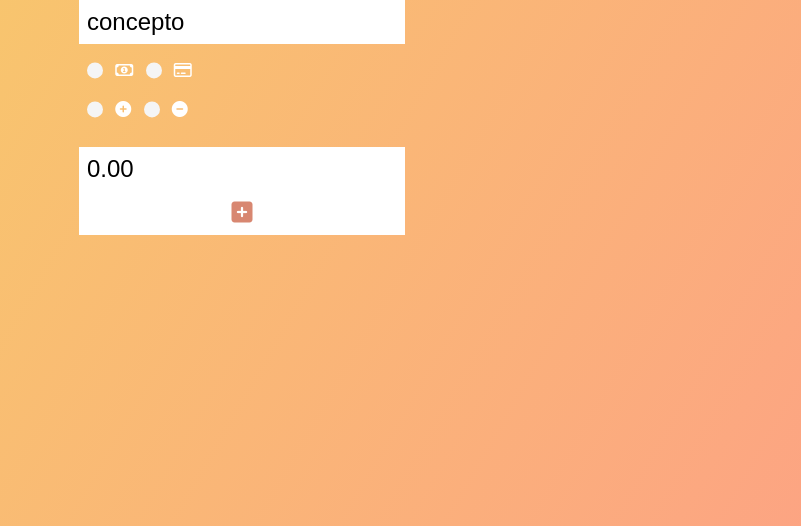
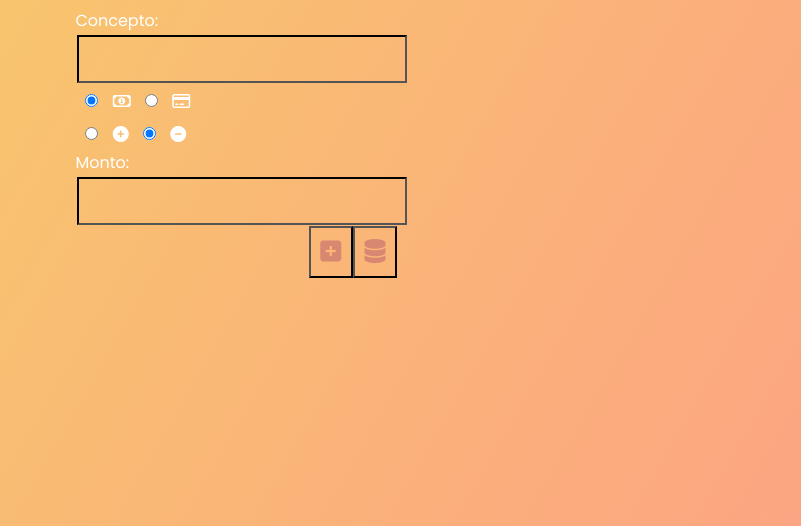
Before and after one commit to JLuissp/pFinanceAPI, a Flask app: page / in a window 1280 px wide. Shown: the part 160-686 px from the top of the page, without its empty margins (398-1199 px from the left). Run offline with Flask 2, Linux system fonts and the light colour scheme.

Commit message:
agosto 17 01:12

```diff
--- a/app.py
+++ b/app.py
@@ -4,7 +4,8 @@ from flask import Flask, request, jsonify, render_template
 from database.database import dataBase
 from sql_model import db, Transactions
 from datetime import datetime, date, timedelta, timezone
-
+import json
+import re
 PATH = 'database/pFinanceDB.sqlite3'
 
 _database = dataBase(PATH)
@@ -20,26 +21,42 @@ with app.app_context():
     db.create_all()
 
 
-@app.route('/')
+def extract_dict(s) -> list:
+    results = []
+    s_ = ' '.join(s.split('-,')).strip()
+    exp = re.compile(r'(\{.*?\})')
+    for i in exp.findall(s_):
+        try:
+            results.append(json.loads(i))
+        except json.JSONDecodeError:
+            pass
+    return results
+
+@app.route('/',methods=['GET', 'POST'])
 def home():
     return render_template('index.html')
 
 
 @app.route('/api/add_transaction', methods=['POST'])
 def addTransaction():
-    print(request.form)
     try:
-        transaction_date = datetime.now(tz=timezone(-timedelta(hours=5)))#.strftime("%Y-%m-%d %H:%M:%S")
-        concept = request.form["concepto"]
-        payment_method = int(request.form['payment-method'])
-        transaction_type = int(request.form['transaction-type'])
-        amount = float(request.form['amount'])
+        if request.method == 'POST':
+            json_items = request.form['transactions-json']
+            json_items = extract_dict(json_items)
+            for item in json_items:
 
-        single_transaction = Transactions(transaction_date, concept, payment_method, transaction_type, amount)
+                item['date'] = datetime.now(tz=timezone(-timedelta(hours=5)))#.strftime("%Y-%m-%d %H:%M:%S")
+                concept = item["concept"]
+                payment_method = int(item['pay_method'])
+                transaction_type = int(item['transaction_type'])
+                amount = float(item['amount'])
 
-        db.session.add(single_transaction)
-        db.session.commit()
+                single_transaction = Transactions(*(item['date'], concept, payment_method, transaction_type, amount))
+
+                db.session.add(single_transaction)
+            db.session.commit()
         return render_template('index.html')
+
     except Exception:
         exception('\n [SERVER] error in route /api/add_transaction')
         return jsonify({'msg':'no fue posbible añadir la transacción.'})
--- a/database/database.py
+++ b/database/database.py
@@ -52,5 +52,5 @@ if __name__ == '__main__':
     PATH = 'database/Transactions.sqlite3'
 
     #datetime.now(tz=timezone(-timedelta(hours=5))).strftime("%Y-%m-%d %H:%M:%S")
-    dataBase.create_db()
+    dataBase(PATH).create_db()
     print('done')
--- a/static/script.js
+++ b/static/script.js
@@ -2,31 +2,98 @@
 
 //selector
 const transactionInput = document.querySelector(".transaction-input");
-const transactionMethod = document.querySelector(".transaction-input-method");
-const transactionType = document.querySelector(".transaction-input-type");
+const transactionMethod = document.querySelectorAll("input[name=payment-method]");
+const transactionType = document.querySelectorAll("input[name=transaction-type]");
 const transactionAmout = document.querySelector(".transaction-input-amount");
 const transactionButton = document.querySelector(".transaction-button");
 const transactionList = document.querySelector(".transaction-list");
+const commitButton = document.querySelector(".submit-to-db-btn");
+var jsonItems = [];
 
 //event listeners
 transactionButton.addEventListener('click', addTransaction);
+transactionList.addEventListener('click',deleteSingleItem)
 
 //Functions
+
+
+function deleteSingleItem(e){
+    const item = e.target;
+    //delete transaction
+    if(item.classList[0]=='delete-btn'){
+        item.parentElement.remove();
+        console.log(transactionList);
+    }
+}
 
 function addTransaction(e) {
     //prevent form from submiting
     e.preventDefault();
-
     //transaction DIV
     const transactionDiv = document.createElement("div");
     transactionDiv.classList.add("transaction");
     //create list
-    const newTransaction = document.createElement("li");
-    newTransaction.innerText = transactionInput.value;
-    newTransaction.classList.add("transaction-item");
-    transactionDiv.appendChild(newTransaction);
+    if (transactionMethod[0].checked){
+        const newTransaction = document.createElement("dl");
+        newTransaction.innerHTML = '<i class="fa-regular fa-money-bill-1">&nbsp;&nbsp;'+transactionInput.value+'</i>';
+        const newTransactionDescription = document.createElement("dd")
+        if(transactionType[0].checked){
+            newTransactionDescription.innerText = transactionAmout.value;
 
+            var concepto = transactionInput.value;
+            var payment_method = transactionMethod[0].value;
+            var transaction_type=transactionType[0].value;
+            var transaction_amount=transactionAmout.value;
+            var dictItems = '{"date": "null", "concept":"'+concepto+'", "pay_method":'+payment_method+', "transaction_type":'+transaction_type+', "amount":'+transaction_amount+'}-';
 
+            jsonItems.push(dictItems);
+        }
+        else if (transactionType[1].checked){
+            newTransactionDescription.innerText = '-'+transactionAmout.value;
+            var concepto = transactionInput.value;
+            var payment_method = transactionMethod[0].value;
+            var transaction_type=transactionType[1].value;
+            var transaction_amount='-'+transactionAmout.value;
+            var dictItems = '{"date": "null", "concept":"'+concepto+'", "pay_method":'+payment_method+', "transaction_type":'+transaction_type+', "amount":'+transaction_amount+'}-';
+
+            jsonItems.push(dictItems);
+        }
+        newTransaction.classList.add("transaction-item");
+        newTransaction.appendChild(newTransactionDescription);
+        transactionDiv.appendChild(newTransaction);
+    }
+    else if(transactionMethod[1].checked){
+        const newTransaction = document.createElement("li");
+        newTransaction.innerHTML = '<i class="fa-regular fa-credit-card">&nbsp;&nbsp;'+transactionInput.value+'</i>';
+        newTransaction.classList.add("transaction-item");
+        const newTransactionDescription = document.createElement("dd")
+        if(transactionType[0].checked){
+            newTransactionDescription.innerText = transactionAmout.value
+
+            var concepto = transactionInput.value;
+            var payment_method = transactionMethod[1].value;
+            var transaction_type=transactionType[0].value;
+            var transaction_amount=transactionAmout.value;
+            var dictItems = '{"date": "null", "concept":"'+concepto+'", "pay_method":'+payment_method+', "transaction_type":'+transaction_type+', "amount":'+transaction_amount+'}-';
+
+            jsonItems.push(dictItems);;
+        }
+        else if (transactionType[1].checked){
+            newTransactionDescription.innerText = '-'+transactionAmout.value
+
+            var concepto = transactionInput.value;
+            var payment_method = transactionMethod[1].value;
+            var transaction_type=transactionType[1].value;
+            var transaction_amount='-'+transactionAmout.value;
+            var dictItems = '{"date": "null", "concept":"'+concepto+'", "pay_method":'+payment_method+', "transaction_type":'+transaction_type+', "amount":'+transaction_amount+'}-';
+
+            jsonItems.push(dictItems);
+        }
+
+        newTransaction.classList.add("transaction-item");
+        newTransaction.appendChild(newTransactionDescription);
+        transactionDiv.appendChild(newTransaction);
+    }
     //delete button
     const deleteButton = document.createElement("button");
     deleteButton.innerHTML = '<i class="fa-solid fa-square-minus"></i>';
@@ -34,6 +101,9 @@ function addTransaction(e) {
     transactionDiv.appendChild(deleteButton);
 
     //apend to list
+    transactionList.appendChild(transactionDiv);
 
-    transactionList.appendChild(transactionDiv);
+    //clear transaction input
+    transactionInput.value = ""
+    transactionAmout.value = ""
 }
--- a/static/style.css
+++ b/static/style.css
@@ -17,27 +17,28 @@ header,form{
     display: grid;
     justify-content: center;
     align-content: center;
+    padding: 0.5rem;
 }
-form input, form button{
+form input{
     padding: 0.5rem;
+    margin: 0.1rem;
     font-size: 1.5rem;
-    border: none;
-    background: white;
+    border-color: black;
+    background: none;
 }
 
-form button{
+form button {
     color: #d88771;
-    background: white;
+    background: none;
     cursor: pointer;
     transition: all 0.3s ease;
+    padding: 0.6rem;
+    font-size: 1.5rem;
 }
 form button:hover{
     background-color: #d88771;
     color: white;
 }
-div.transaction-methods {
-    margin-top: 0em;
-  }
 
 .transaction-container{
     display: flex;
@@ -45,20 +46,25 @@ div.transaction-methods {
     align-items: center;
 }
 .transaction-list{
-    min-width: 30%;
+    min-width: 50%;
+    max-width: 70%;
     list-style: none;
 }
 .transaction{
-    margin: 0.5rem;
-    background: white;
-    color: black;
-    font-size: 1.5rem;
+    margin: 1rem;
+    background: none;
+    border-color: red;
+    font-size: 1rem;
     display: flex;
     justify-content: space-between;
     align-items: center;
 }
 .transaction li{
     flex: 1;
+    border-color: black;
+}
+dd {
+    align-items: right;
 }
 .delete-btn {
     background: #ff6f47;
@@ -69,36 +75,27 @@ div.transaction-methods {
     font-size: 1rem;
 }
 
-
+div.transaction-options{
+    align-items: center;
+    justify-content: space-between;
+}
+div.table-control{
+    display: flex;
+    margin-inline: 70%;
+}
 input[type="radio"] {
-    appearance: none;
     background-color: whitesmoke;
-    margin: 0.5em;
+    margin: 1em;
     font: inherit;
     color: currentColor;
-
-    border: 0em solid currentColor;
-    border-radius: 100%;
-    transform: translateY(0.650em);
-    justify-content: right;
-    place-content: right;
-  }
-input[type="radio"]::before {
-    content: "";
-    width: 0em;
-    height: 0em;
-    border-radius: 100%;
-    transform: scale(0);
-    transition: 120ms transform ease-in-out;
-    box-shadow: inset 0.5em 0.5em var(--form-control-color);
-    background-color: CanvasText;
+    font-size: 10px;
+    border: 1em solid currentColor;
+    border-radius: 50%;
+    justify-content: space-between;
+    place-content: center;
   }
 
-input[type="radio"]:checked::before {
-    transform: scale(0.5);
-  }
 
-  input[type="radio"]:focus {
-    outline: max(2px, 0.15em) solid currentColor;
-    outline-offset: max(1px, 0em);
-  }
+.fa-solid{
+    pointer-events: none;
+}
--- a/templates/index.html
+++ b/templates/index.html
@@ -10,66 +10,39 @@
     <title>Document</title>
 </head>
 
-<!--
-<body>
-
-    <h1>Añadir transacción.</h1>
-    <div>
-        <form action="/api/add_transaction" method="post" onsubmit="">
-            <label for=""> Concepto:</label>
-            <input type = 'text' id="concept" name="concepto" value =""><br>
-
-
-                <label for="">Método de pago:</label><br>
-                <input type="radio" id="cash" name="payment-method" value=0>
-                <label for="cash">Efectivo</label><br>
-                <input type="radio" id="electronic" name="payment-method" value=1>
-                <label for="electronic">Electronico</label><br>
-
-                <label for="">Tipo de transacción:</label><br>
-                <input type="radio" id="income" name="transaction-type" value=1>
-                <label for="cash">Ingreso</label><br>
-                <input type="radio" id="outcome" name="transaction-type" value=0>
-                <label for="electronic">Egreso</label><br>
-
-            <label for="">Monto:</label>
-            <input type="text" id="amount" name="amount" value=0.00><br>
-            <input type="submit" value="enviar">
-        </form>
-
-    </div>
-</body>
--->
 
 <body>
     <header>
         <h1>Administrador de gastos</h1>
     </header>
-    <form>
-        <input type="text" class="transaction-input" value="concepto">
+    <form action="api/add_transaction" method="post" >
+        <label>Concepto:</label>
+        <input type="text" name="concepto" class="transaction-input">
 
         <div class="transaction-options">
-            <label class="transaction-methods">
-                <input type="radio" id="cash" name="payment-method" class="transaction-input-method" value=0>
+            <input type="radio" id="cash" name="payment-method" class="transaction-input-method" checked="checked" value=0>
             <i class="fa-regular fa-money-bill-1" for="cash"></i>
-            </label>
-            <label class="transaction-methods">
+
             <input type="radio" id="electronic" name="payment-method" class="transaction-input-method" value=1>
             <i class="fa-regular fa-credit-card" for="electronic"></i>
-            </label>
             <br>
             <input type="radio" id="income" name="transaction-type" class="transaction-input-type" value=1>
             <i class="fa-solid fa-circle-plus" for="income"></i>
 
-            <input type="radio" id="outcome" name="transaction-type" class="transaction-input-type" value=0>
+            <input type="radio" id="outcome" name="transaction-type" class="transaction-input-type" checked="checked" value=0>
             <i class="fa-solid fa-circle-minus" for autcome></i>
         </div>
-        <br>
-        <input type="text" id="amount" name="amount" class="transaction-input-amount" value=0.00>
-
+        <label>Monto:</label>
+        <input type="text" id="amount" name="amount" class="transaction-input-amount" >
+        <div class="table-control">
             <button class="transaction-button" type="submit">
                 <i class="fas fa-plus-square"></i>
             </button>
+            <button class="submit-to-db-btn" type="submit">
+                <i class="fa-solid fa-database"></i>
+            </button>
+        </div>
+        <input type="hidden" name="transactions-json" class="transactions-json" value="">
     </form>
 
     <div class="transaction-container">
```
Also changed, not shown: test.py (added, +34 -0 lines). Lines whose indentation alone changed are shown as unchanged.
